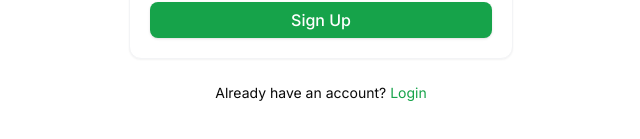
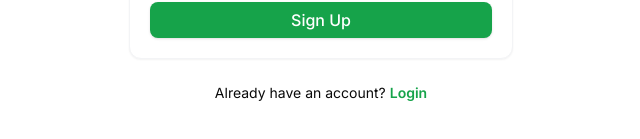
Before and after one commit to egostixcorp/exelth-product-landing-page, a Next.js app: page /signup in a window 1280 px wide. Shown: the part 551-690 px from the top of the page, without its empty margins (319-959 px from the left). Built offline with nearby package versions, Linux system fonts and the light colour scheme; no server answers.

Commit message:
update ui

```diff
--- a/src/app/(auth)/signup/page.jsx
+++ b/src/app/(auth)/signup/page.jsx
@@ -137,7 +137,7 @@ export default function SignupPage() {
       {/* --- Footer --- */}
       <div className="mt-6 text-center text-sm">
         Already have an account?{" "}
-        <Link href="/login" className="text-green-600 hover:underline">
+        <Link href="/login" className="text-green-600 font-semibold hover:underline">
           Login
         </Link>
       </div>
```
